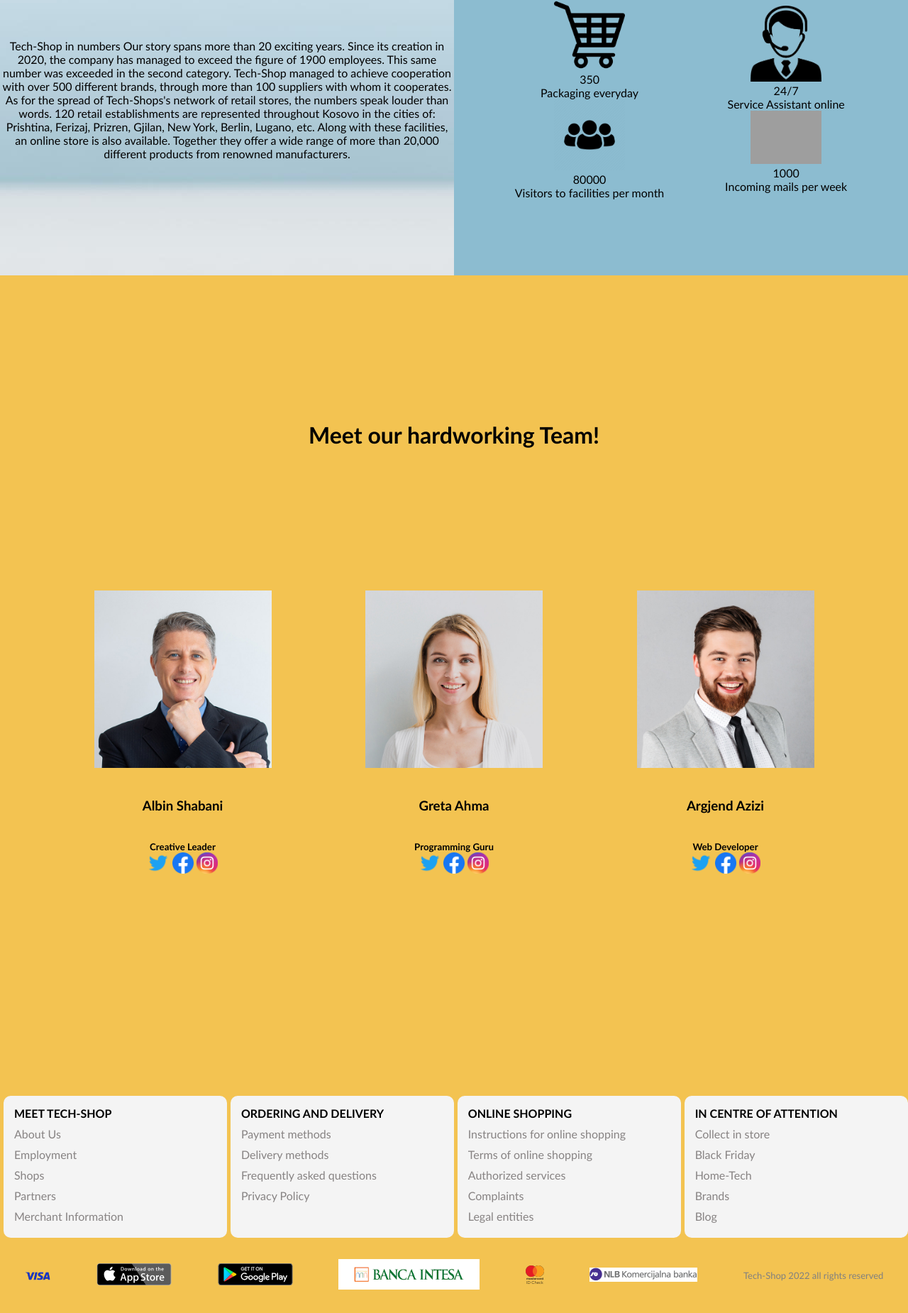
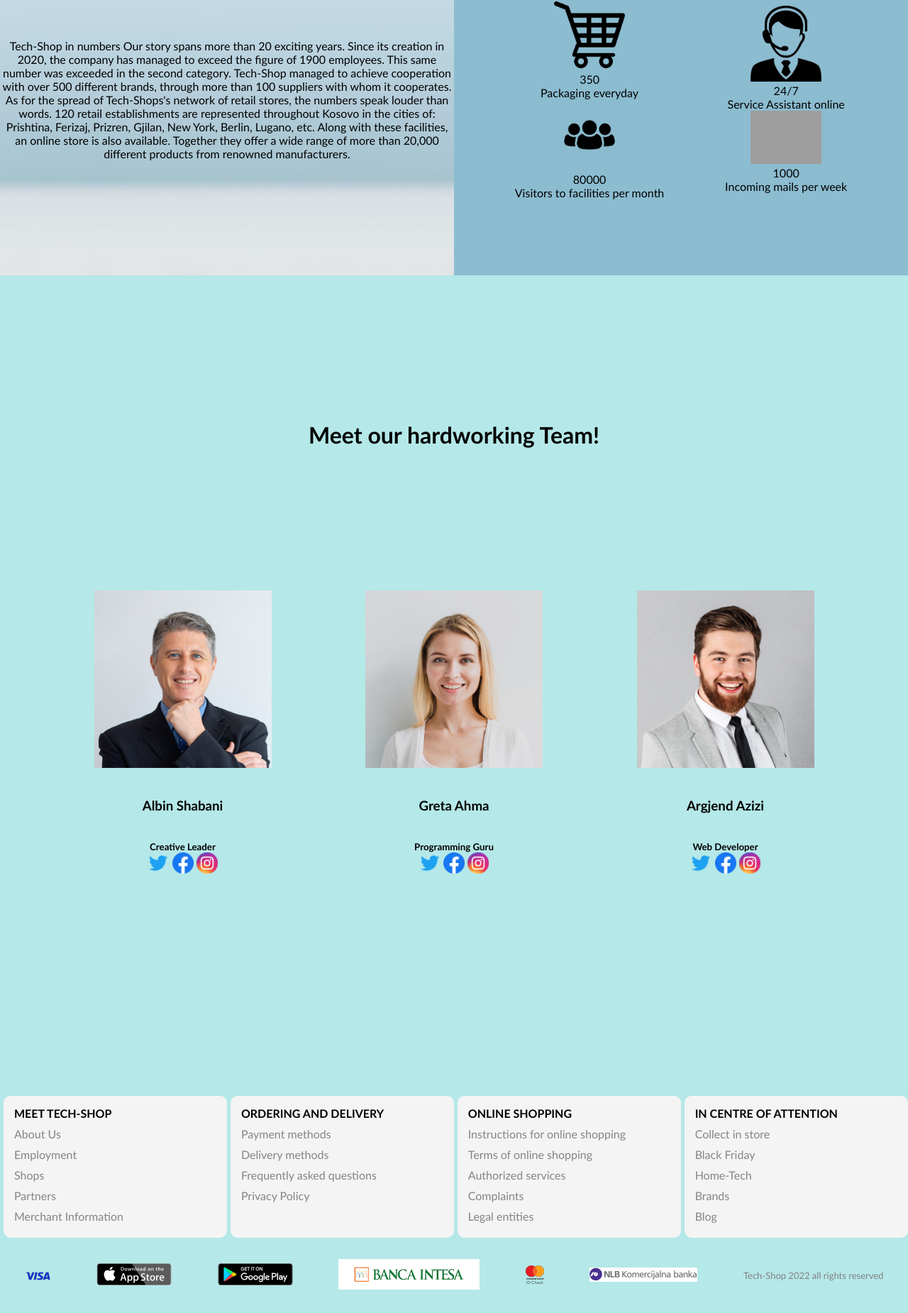
Before and after one commit to argjend02/ProjektiWeb2022, a PHP site: page /aboutus.php in a window 1280 px wide. Shown: the part 696-2546 px from the top of the page at 71% size. Run offline with PHP 8.4, Linux system fonts and the light colour scheme; grey boxes are pictures that could not be loaded.

Commit message:
changed css of aboutus

```diff
--- a/aboutus.php
+++ b/aboutus.php
@@ -6,7 +6,7 @@
   <title>About us</title>
 </head>
 
-<body style="background-color: #f3c351">
+<body style="background-color:#B5E8E8">
   <?php include('header.php') ?>
   <div class="main">
     <div class="kutia1">
```
